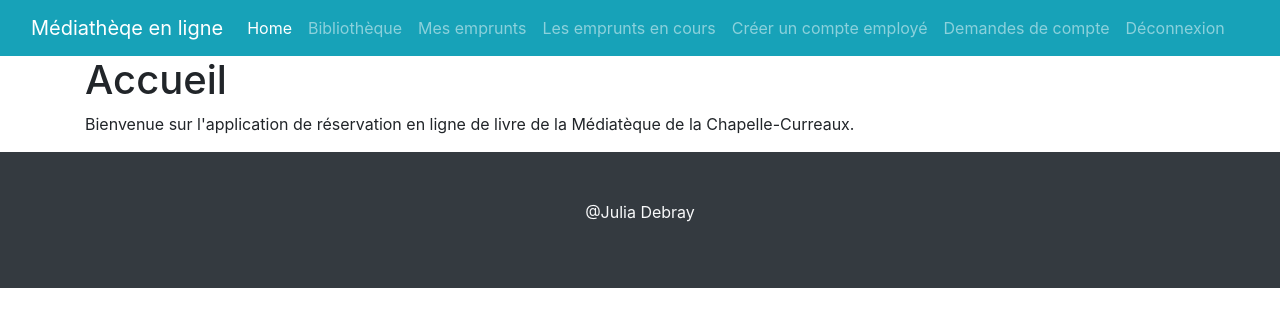
After one commit to juliaDebray/online-loan, a Symfony app: template templates/home/home.html.twig in a window 1280 px wide. The commit adds this page. Shown: the top 327 px of the page. Run offline with Twig, Linux system fonts and the light colour scheme; the template is opened without the code that fills it, so the values that code supplies are empty; some libraries are stand-ins or nearby versions.

Commit message:
FEATURE: home page added

```diff
--- a/src/Controller/AppAuthenticatorController.php
+++ b/src/Controller/AppAuthenticatorController.php
@@ -15,7 +15,7 @@ class AppAuthenticatorController extends AbstractController
     public function login(AuthenticationUtils $authenticationUtils): Response
     {
          if ($this->getUser()) {
-             return $this->redirectToRoute('books_catalog');
+             return $this->redirectToRoute('home');
          }
 
         // get the login error if there is one
--- a/src/Controller/CustomersController.php
+++ b/src/Controller/CustomersController.php
@@ -43,7 +43,7 @@ class CustomersController extends AbstractController
             $entityManager->persist($customer);
             $entityManager->flush();
 
-            return $this->redirectToRoute('customers_index', [], Response::HTTP_SEE_OTHER);
+            return $this->redirectToRoute('app_login');
         }
 
         return $this->renderForm('customers/new.html.twig', [
--- a/src/Security/AppAuthenticator.php
+++ b/src/Security/AppAuthenticator.php
@@ -50,7 +50,7 @@ class AppAuthenticator extends AbstractLoginFormAuthenticator
             return new RedirectResponse($targetPath);
         }
 
-        return new RedirectResponse($this->urlGenerator->generate('books_catalog'));
+        return new RedirectResponse($this->urlGenerator->generate('home_page'));
     }
 
     protected function getLoginUrl(Request $request): string
--- a/templates/base.html.twig
+++ b/templates/base.html.twig
@@ -15,14 +15,14 @@
     <header>
             <nav class="navbar navbar-expand-lg navbar-dark bg-info">
                 <div class="container-fluid">
-                    <a class="navbar-brand" href="#">Médiathèqe en ligne</a>
+                    <a class="navbar-brand" href="{{ path('home_page') }}">Médiathèqe en ligne</a>
                     <button class="navbar-toggler" type="button" data-bs-toggle="collapse" data-bs-target="#navbarText" aria-controls="navbarText" aria-expanded="false" aria-label="Toggle navigation">
                         <span class="navbar-toggler-icon"></span>
                     </button>
                     <div class="collapse navbar-collapse" id="navbarText">
                         <ul class="navbar-nav me-auto mb-2 mb-lg-0">
                             <li class="nav-item">
-                                <a class="nav-link active" aria-current="page" href="#">Home</a>
+                                <a class="nav-link active" aria-current="page" href="{{ path('home_page') }}">Home</a>
                             </li>
                             <li class="nav-item">
                                 <a class="nav-link" href="{{ path('books_catalog') }}">Bibliothèque</a>
--- a/templates/employees/new.html.twig
+++ b/templates/employees/new.html.twig
@@ -7,5 +7,4 @@
 
     {{ include('employees/_form.html.twig') }}
 
-    <a href="{{ path('employees_index') }}">back to list</a>
 {% endblock %}
--- /dev/null
+++ b/templates/home/home.html.twig
@@ -0,0 +1,9 @@
+{% extends 'base.html.twig' %}
+
+{% block title %}Accueil{% endblock %}
+
+{% block body %}
+    <h1>Accueil</h1>
+
+    <p>Bienvenue sur l'application de réservation en ligne de livre de la Médiatèque de la Chapelle-Curreaux.</p>
+{% endblock %}
```
Also changed, not shown: src/Controller/Home.php (added, +20 -0 lines).
